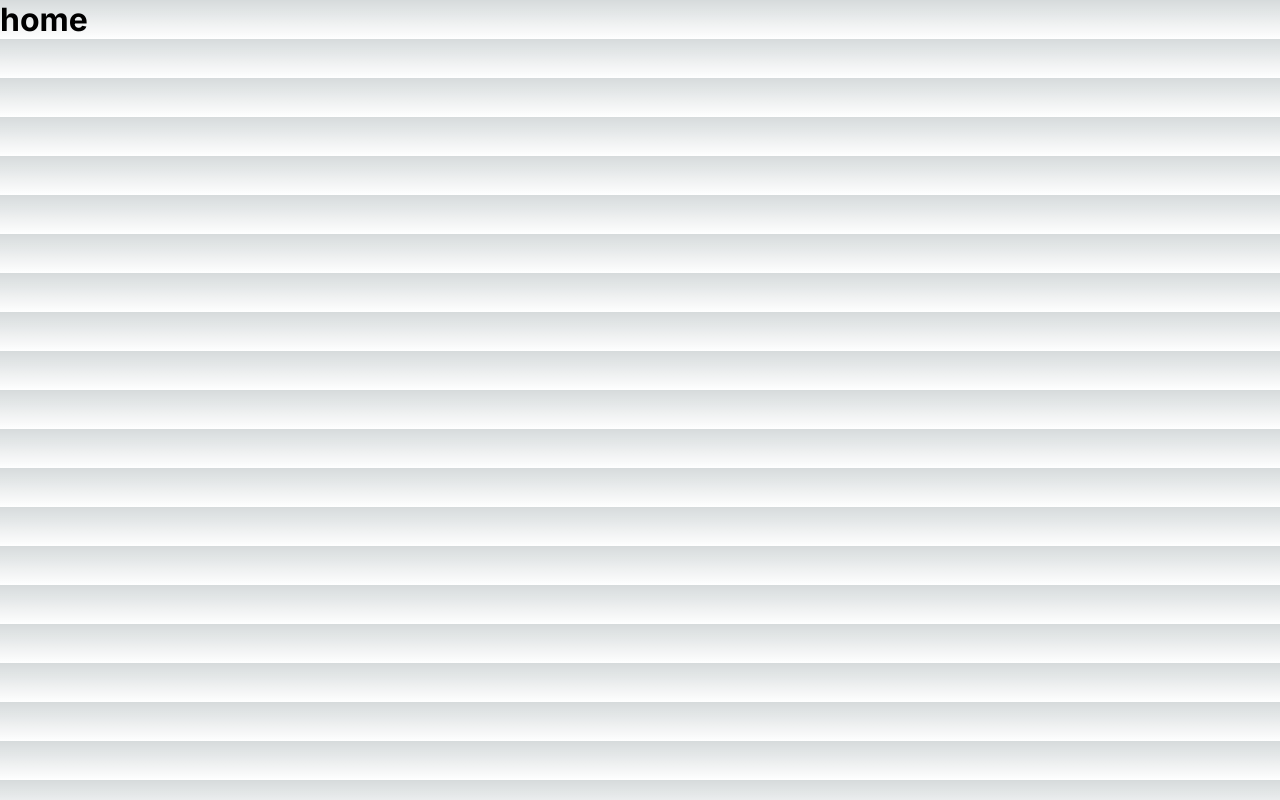
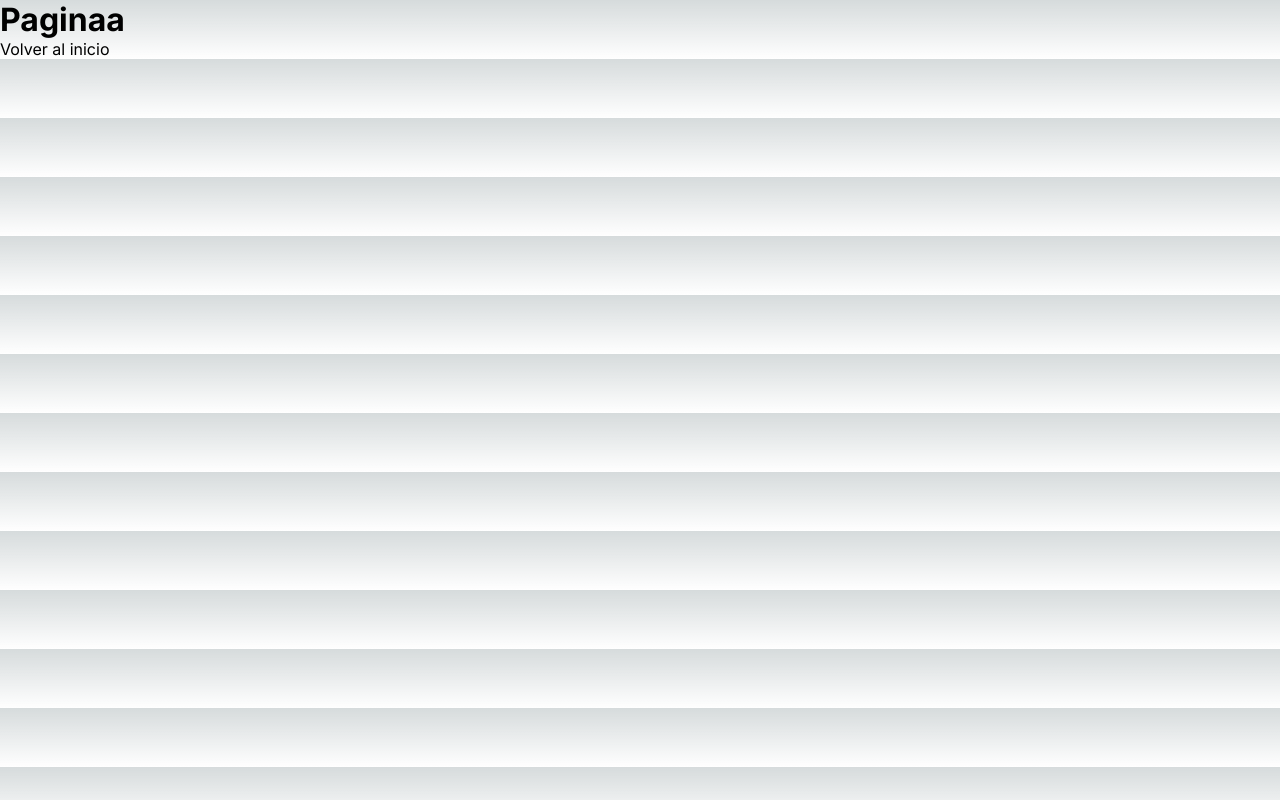
Before and after one commit to minotaes/minotaes-webapp, a Next.js app: page /home in a window 1280 px wide. Built offline with nearby package versions, Linux system fonts and the light colour scheme.

Commit message:
go back update

```diff
--- a/src/app/home/page.tsx
+++ b/src/app/home/page.tsx
@@ -1,9 +1,11 @@
+import Link from 'next/link'
 import React from 'react'
 
 const Page = () => {
   return (
     <div>
-      <h1>home </h1>
+      <h1>Paginaa </h1>
+      <Link href={'/'}>Volver al inicio</Link>
     </div>
   )
 }
```
